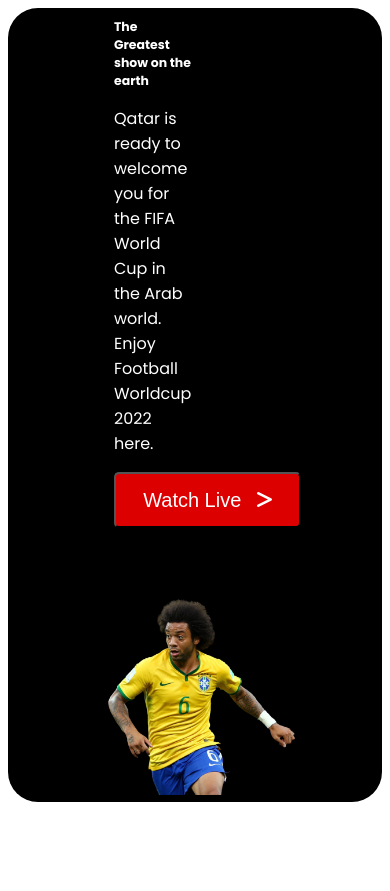
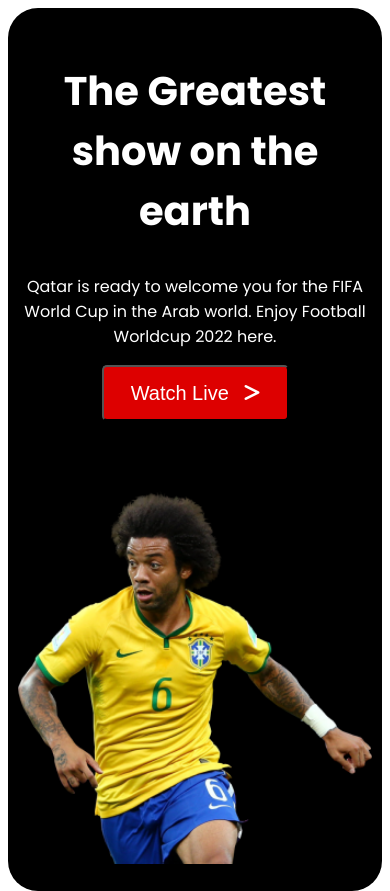
Before and after one commit to MohammadNasir520/world-cup-Assignment2, a plain HTML site: page index.html in a window 390 px wide. Shown: the top 891 px of the page. Drawn offline with Linux system fonts and the light colour scheme.

Commit message:
correction

```diff
--- a/Styles/style.css
+++ b/Styles/style.css
@@ -17,25 +17,13 @@ top banner style
     border-radius: 30px;
     width: 100%;
     height: 100%;
-
+    padding: 60px 120px;
 }
 
-.banner-item1 {
-    width: 100%;
-    height: 100%;
-}
-
-.banner-item1 h1 {
-    margin-left: 106px;
-}
 
 .banner-item1 button {
-    margin-left: 106px;
+
     margin-bottom: 50px;
-}
-
-.banner-item1 p {
-    margin-left: 106px;
 }
 
 .banner-item1,
@@ -304,13 +292,32 @@ mobile responsive
 ------------------------------------------------------ */
 @media only screen and (max-width: 768px) {
     .top-banner {
-        display: grid;
-        grid-template-columns: repeat(1, 1fr);
+        width: auto;
+        display: flex;
+        justify-content: center;
+        text-align: center;
         flex-direction: column;
+        padding: 20px 10px;
+    }
+
+    .banner-item1,
+    .banner-item2 {
+        width: 100%;
+    }
+
+    .banner-item1 h1 {
+        font-size: 40px;
+        width: 100%;
+        margin-left: 0;
+
+    }
+
+    .banner-item1 p {
+        margin-left: 0px;
     }
 
     .banner-item2 img {
-        margin-left: 100px;
+        /* margin-left: 100px; */
         margin-top: 20px;
         height: 80%;
         width: 100%;
@@ -338,6 +345,7 @@ mobile responsive
     }
 
     footer {
+        width: auto;
         display: grid;
         grid-template-columns: repeat(1, 1fr);
         height: auto;
```
